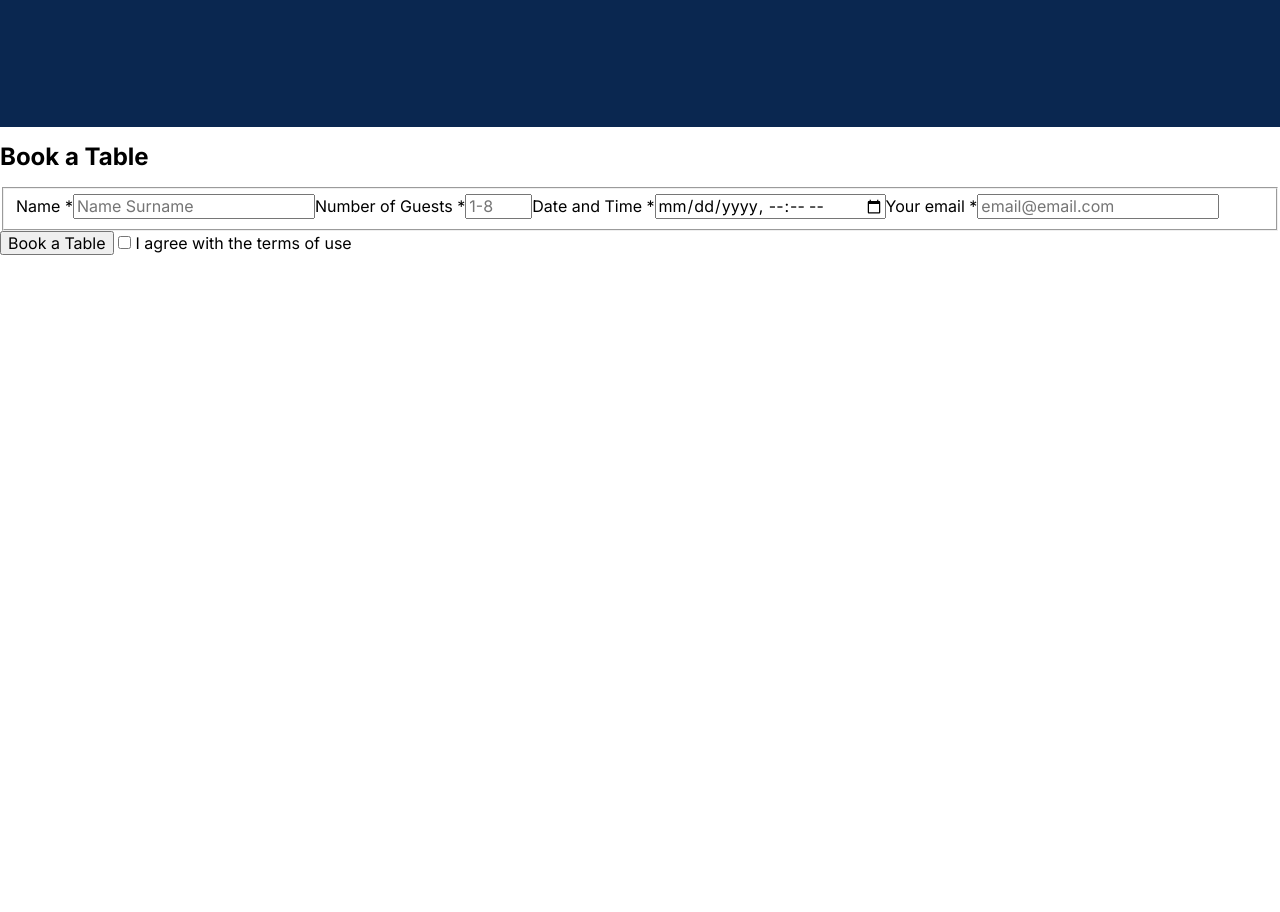
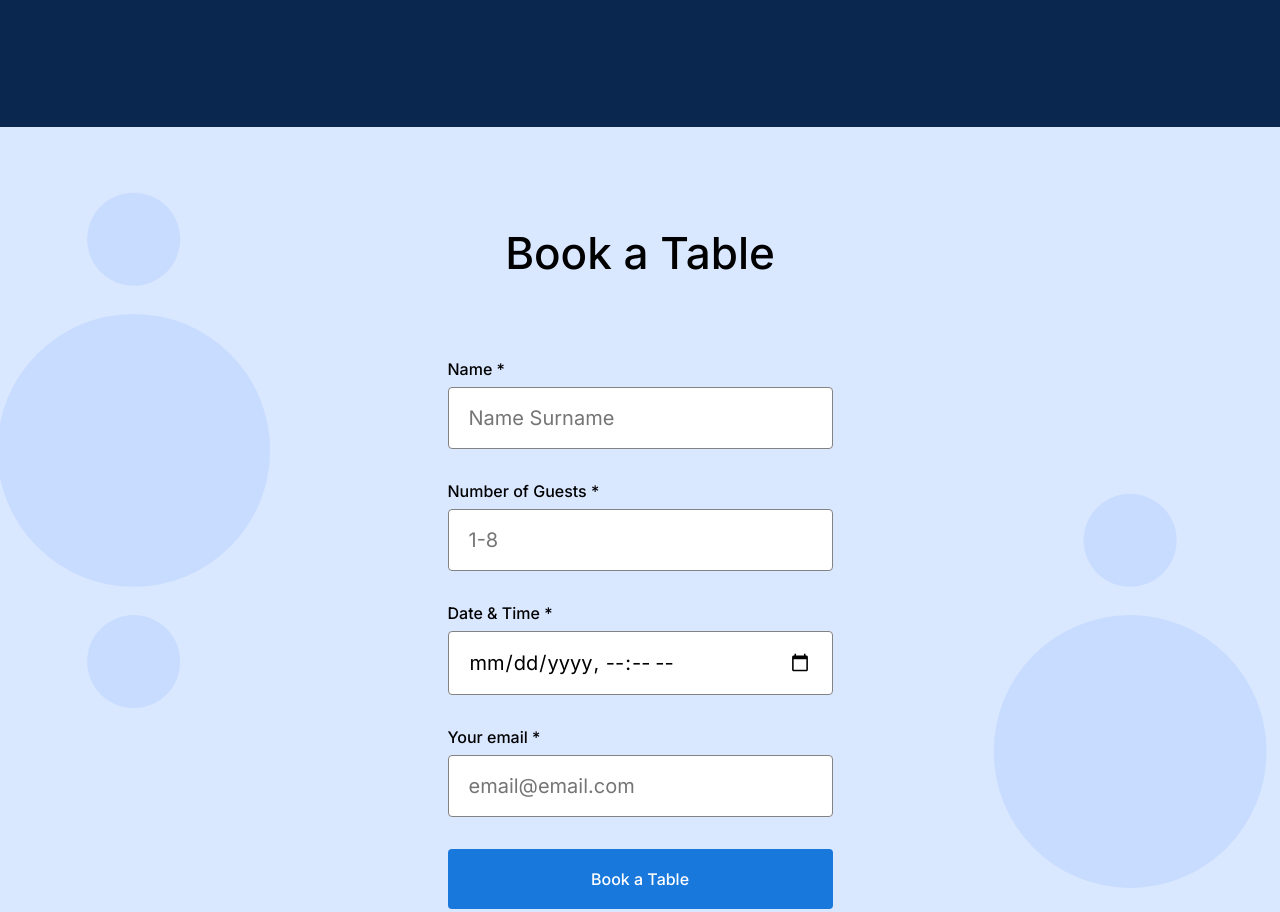
Before and after one commit to huntermelrose831/se_project_coffeeshop, a plain HTML site: page index.html in a window 1280 px wide. Shown: the part 1840-2752 px from the top of the page. Before the commit the page ends 2095 px from the top, so only its background shows below. Drawn offline with Linux system fonts and the light colour scheme.

Commit message:
stage completed

```diff
--- a/index.html
+++ b/index.html
@@ -106,7 +106,7 @@
         </section>
         <section id="reservations" class="reservation">
           <h2 class="reservation__title">Book a Table</h2>
-          <form class="reservation__form" form>
+          <form class="reservation__form form">
             <fieldset class="form__fieldset">
               <label for="name-input" class="form__label"
                 >Name *<input
@@ -125,7 +125,7 @@
                   class="form__input"
                   placeholder="1-8" /></label
               ><label for="date-time" class="form__label"
-                >Date and Time *<input
+                >Date & Time *<input
                   required
                   id="date-time"
                   type="datetime-local"
@@ -141,11 +141,11 @@
               /></label>
             </fieldset>
             <button class="form__button">Book a Table</button>
-            <label for="terms-box" class="form__label"
+            <label for="terms-box" class="form__label form__label_type_checkbox"
               ><input
                 id="terms-box"
                 required
-                class="form__input"
+                class="form__checkbox"
                 type="checkbox"
               />
               I agree with the terms of use
--- a/pages/index.css
+++ b/pages/index.css
@@ -94,6 +94,7 @@
   color: #fff;
   background-color: #0a2750;
   padding: 100px 80px 215px;
+  background-image: url(../images/background_recipes.svg);
 }
 
 .recipes__videos {
@@ -138,8 +139,93 @@
   height: 273px;
   width: 480px;
 }
+.reservation {
+  padding: 100px 0 120px;
+  background-image: url(../images/background_reservation.svg);
+  background-color: #d9e7ff;
+  background-repeat: no-repeat;
+  background-position: center;
+  background-size: cover;
+}
+.reservation__form {
+  margin: 0 auto;
+}
+.reservation__title {
+  margin: 0 0 80px;
+  text-align: center;
+  font-family: "Inter", Arial, sans-serif;
+  font-style: normal;
+  font-weight: 500;
+  font-size: 44px;
+  line-height: 52px;
+}
+.form {
+  max-width: 385px;
+}
 
-reservation__form {
+.form__button {
+  padding: 20px 0;
+  width: 100%;
+  border: none;
+  border-radius: 4px;
+  margin-bottom: 32px;
+  background-color: #1878dc;
+  transition: background-color 0.2s;
+  color: #fff;
+  font-family: "Inter", Arial, sans-serif;
+  font-style: normal;
+  font-weight: 500;
+  font-size: 16px;
+  line-height: 20px;
 }
-reservation__title {
+
+.form__button:hover {
+  background-color: #3f96f3;
 }
+
+.form__fieldset {
+  margin: 0;
+  padding: 0;
+  border: none;
+}
+
+.form__input {
+  border-radius: 4px;
+  display: block;
+  width: 100%;
+  box-sizing: border-box;
+  padding: 15px 20px;
+  margin: 8px 0 32px;
+  border: 1px solid #838383;
+  font-family: "Inter", Arial, sans-serif;
+  font-style: normal;
+  font-weight: normal;
+  font-size: 20px;
+  line-height: 30px;
+}
+
+.form__label {
+  color: #000;
+  font-family: "Inter", Arial, sans-serif;
+  font-style: normal;
+  font-weight: 500;
+  font-size: 16px;
+  line-height: 20px;
+}
+
+.form__checkbox {
+  border-radius: 2px;
+  width: 20px;
+  height: 20px;
+  font-family: "Inter", Arial, sans-serif;
+  font-style: normal;
+  font-weight: 500;
+  font-size: 16px;
+  line-height: 20px;
+}
+
+.form__label_type_checkbox {
+  display: flex;
+  justify-content: center;
+  gap: 12px;
+}
```
Also changed, not shown: images/check.svg (deleted).
